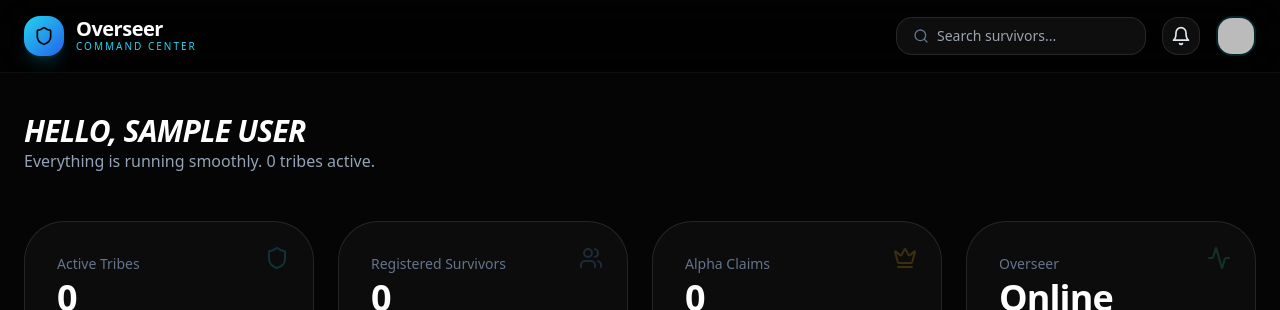
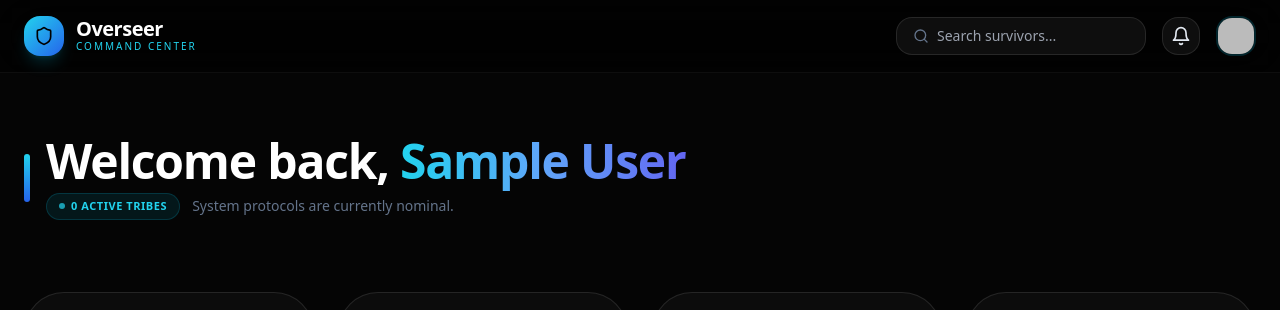
Before and after one commit to SgtKiLLx/overseer-dashboard, a Next.js app: page / in a window 1280 px wide. Shown: the top 310 px of the page. Built offline with nearby package versions, Linux system fonts and the light colour scheme; no server answers; the database is empty; sample sign-in values are in the browser's storage.

Commit message:
Update page.tsx

```diff
--- a/src/app/page.tsx
+++ b/src/app/page.tsx
@@ -56,12 +56,33 @@ export default async function AdminDashboard() {
 
       <main className="p-6 max-w-[1600px] mx-auto space-y-8">
 
-        {/* Modern Greeting - NOW LIVE */}
-        <header className="py-4">
-          <h2 className="text-3xl font-semibold text-white tracking-tight text-white uppercase italic">Hello, {session.user?.name}</h2>
-          <p className="text-slate-400">
-            Everything is running smoothly. {new Set(registrations.map(r => r.tribeName)).size} tribes active.
-          </p>
+        {/* Modern Hero Greeting */}
+        <header className="py-10 flex flex-col gap-2">
+          <div className="flex items-center gap-4">
+             {/* Dynamic Accent Line */}
+             <div className="w-1.5 h-12 bg-gradient-to-b from-cyan-400 to-blue-600 rounded-full hidden sm:block" />
+
+             <div>
+                <h2 className="text-4xl md:text-5xl font-extrabold tracking-tight text-white leading-tight">
+                  Welcome back, <span className="text-transparent bg-clip-text bg-gradient-to-r from-cyan-400 via-blue-400 to-indigo-500">
+                    {session.user?.name}
+                  </span>
+                </h2>
+
+                <div className="flex items-center gap-2 mt-2">
+                  <div className="flex items-center gap-1.5 bg-cyan-500/10 border border-cyan-500/20 px-3 py-1 rounded-full">
+                    <div className="w-1.5 h-1.5 rounded-full bg-cyan-400 animate-pulse" />
+                    <p className="text-[11px] font-bold text-cyan-400 uppercase tracking-wider">
+                      {new Set(registrations.map(r => r.tribeName)).size} Active Tribes
+                    </p>
+                  </div>
+
+                  <p className="text-slate-500 text-sm font-medium ml-1">
+                    System protocols are currently nominal.
+                  </p>
+                </div>
+             </div>
+          </div>
         </header>
 
         {/* Quick Stats Grid - Android 16 Card Style */}
```
